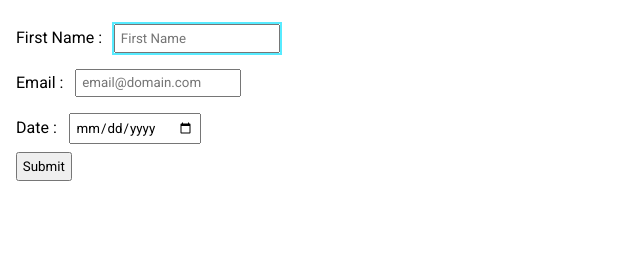
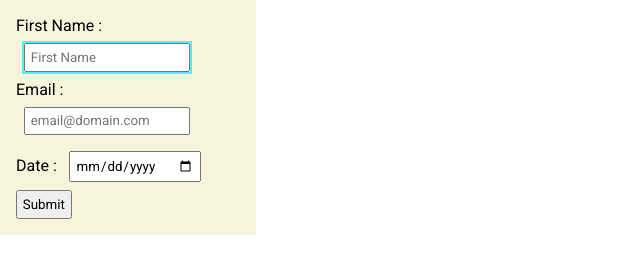
Before and after one commit to jykim11/version-control2, a plain HTML site: page index.html in a window 1280 px wide. Shown: the whole page, without its empty margins (0-640 px from the left). Drawn offline with Linux system fonts and the light colour scheme.

Commit message:
Modified form styles

```diff
--- a/style.css
+++ b/style.css
@@ -7,6 +7,8 @@
 
 .form {
     padding: 1rem;
+    background-color: beige;
+    width: 20%;
 }
 
 .form > input {
```
